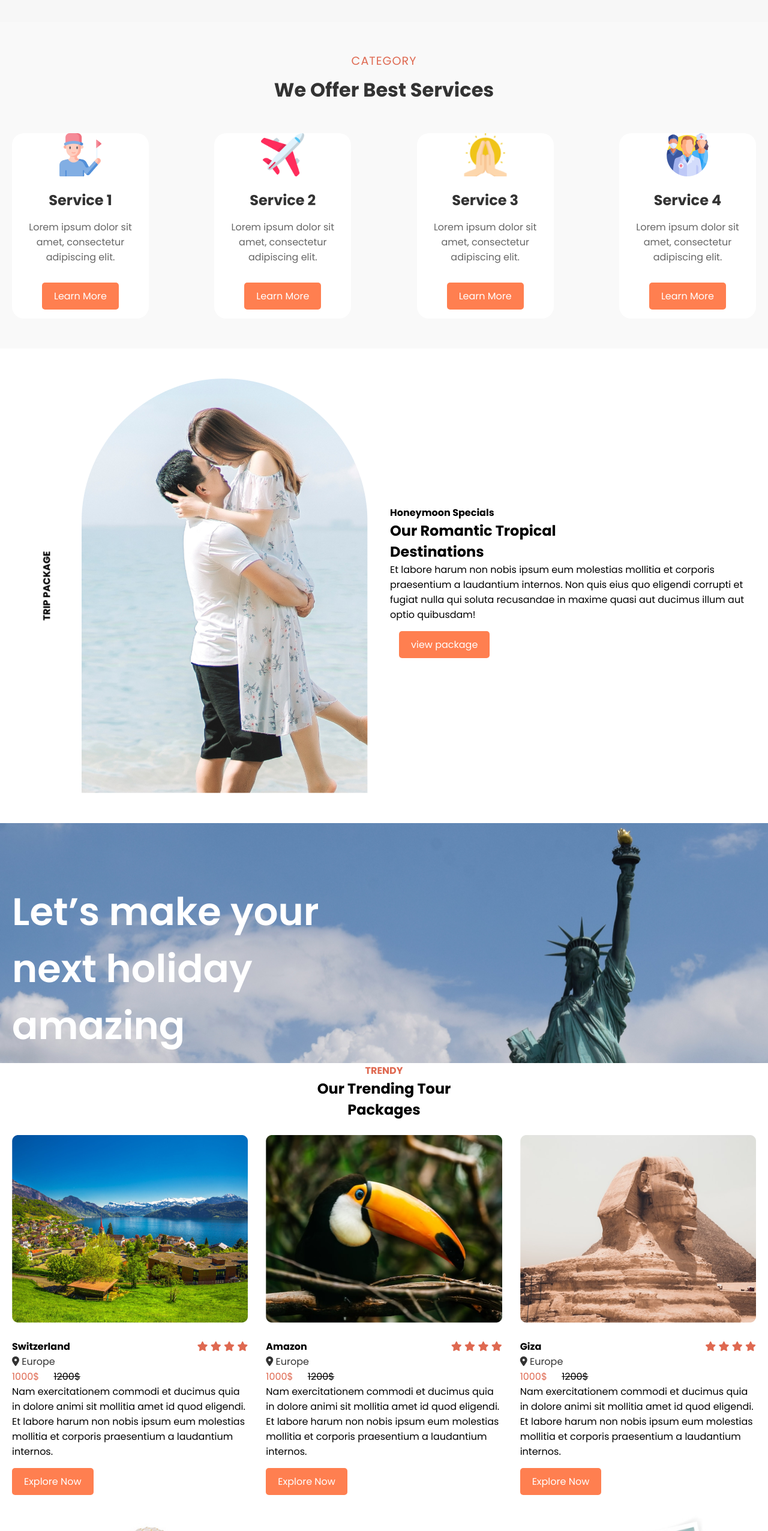
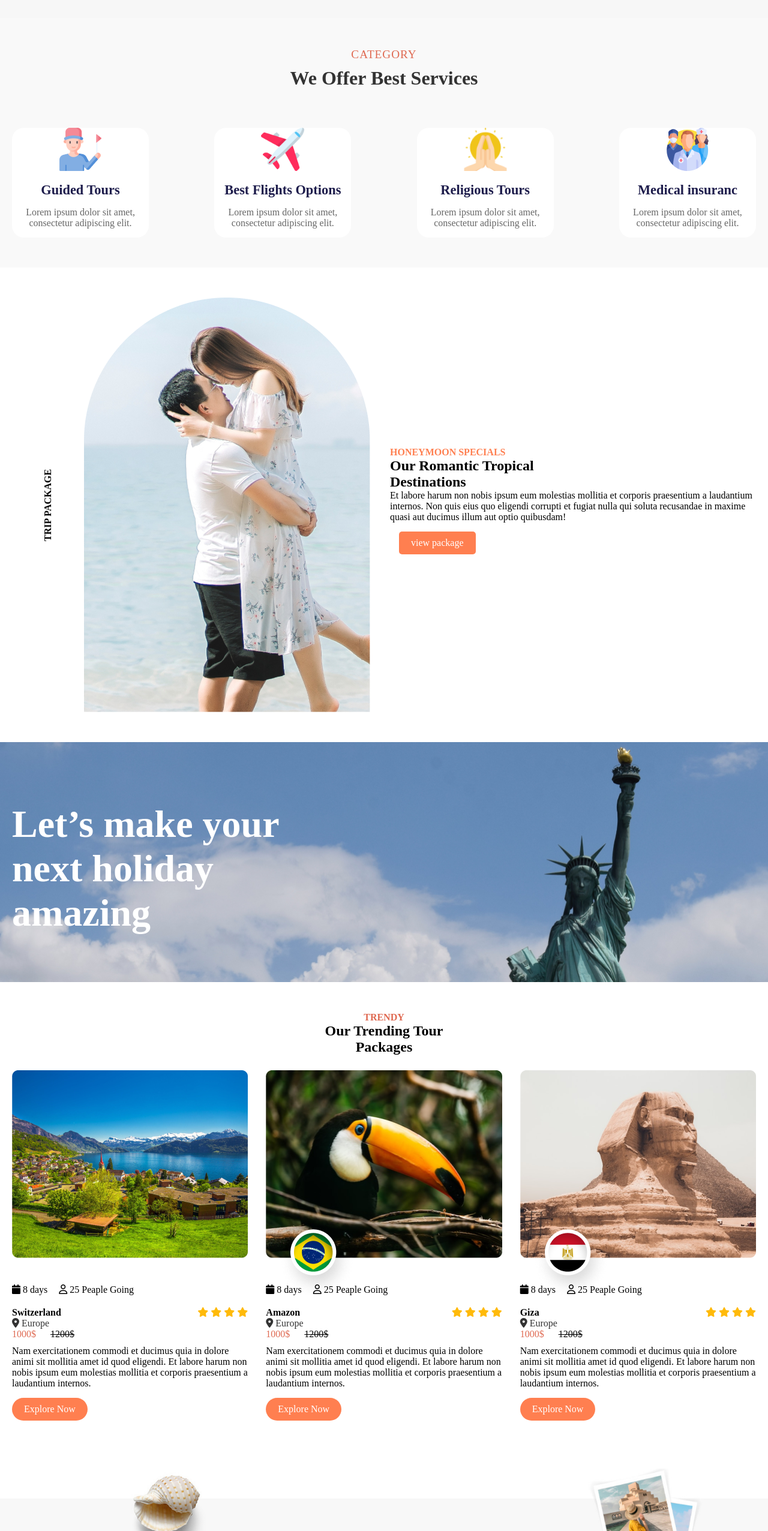
Before and after one commit to sko814629/Tourist, a plain HTML site: page index.html in a window 1280 px wide. Shown: the part 868-3420 px from the top of the page at 60% size. Drawn offline with nearby package versions, Linux system fonts and the light colour scheme; a web font is replaced by a local one.

Commit message:
desktop allmost done

```diff
--- a/css/style.css
+++ b/css/style.css
@@ -1,4 +1,5 @@
         @import url('https://fonts.googleapis.com/css2?family=Poppins:ital,wght@0,100;0,200;0,300;0,400;0,500;0,600;0,700;0,800;0,900;1,100;1,200;1,300;1,400;1,500;1,600;1,700;1,800;1,900&display=swap');
+        @import url('https://fonts.googleapis.com/css2?family=Poppins:ital,wght@0,100;0,200;0,300;0,400;0,500;0,600;0,700;0,800;0,900;1,100;1,200;1,300;1,400;1,500;1,600;1,700;1,800;1,900&family=Volkhov:ital,wght@0,400;0,700;1,400;1,700&display=swap');
         * {
             margin: 0;
             padding: 0;
@@ -11,6 +12,7 @@
 
         body {
             font-family: "Poppins", serif;
+            font-family: "Volkhov", serif;
         }
 
         a {
@@ -253,7 +255,8 @@
         .category h2 {
             font-size: 2rem;
             color: #333;
-            margin-bottom: 3.0rem
+            margin-bottom: 4.0rem;
+            font-family: "Volkhov", serif;
         }
 
         .category .cards {
@@ -274,7 +277,7 @@
             /* transition: transform 0.3s ease, box-shadow 0.3s ease; */
         }
 
-        .card .small-circle {
+        .card::after {
             width: 50px;
             height: 50px;
             background-color: #DF6951;
@@ -282,12 +285,16 @@
             position: absolute;
             left: -30px;
             bottom: -30px;
-            z-index: 0;
-            opacity: 0;
+            z-index: 1;
+            /* Positioned below the card */
+            content: "";
+            display: none;
+            /* Ensures the pseudo-element is visible */
         }
 
-        .card:hover .small-circle {
-            opacity: 1;
+        .card:hover::after {
+            /* opacity: 1; */
+            display: block;
         }
 
         .card:hover {
@@ -301,9 +308,9 @@
         }
 
         .card h3 {
-            font-size: 1.5rem;
+            font-size: 1.4rem;
             margin: 15px;
-            color: #333;
+            color: #1E1D4C;
         }
 
         .card p {
@@ -372,6 +379,11 @@
             width: calc(50% - 10px);
         }
 
+        .trip-heading h4 {
+            text-transform: uppercase;
+            color: #ff7f50;
+        }
+
         .trip-heading .btn {
             display: inline-block;
             margin: 15px;
@@ -437,9 +449,13 @@
             /* Accent color */
             color: #fff;
             text-decoration: none;
-            border-radius: 5px;
+            border-radius: 50px;
             text-align: center;
             transition: background-color 0.3s ease;
+        }
+
+        .trent-card .describtion {
+            margin-top: 10px;
         }
 
         .trend-img {
@@ -452,14 +468,23 @@
             bottom: -70px;
         }
 
+        .trend-date {
+            margin-top: 40px;
+        }
+
         .place-review {
             display: flex;
             justify-content: space-between;
             padding-top: 20px;
         }
 
+        .trend-user {
+            margin-left: 15px;
+            display: inline-block;
+        }
+
         .review-start a i {
-            color: #DF6951;
+            color: #FFBA0A;
         }
 
         .old-price {
@@ -485,6 +510,10 @@
         .testmonial h2 {
             text-align: center;
             margin-bottom: 40px;
+        }
+
+        section.trending {
+            padding-block: 50px;
         }
 
         .client-feetback {
@@ -514,6 +543,10 @@
 
         footer.footer {
             padding-block: 50px;
+        }
+
+        a.email-box input {
+            padding-inline: 5px;
         }
 
         .footer-column {
--- a/index.html
+++ b/index.html
@@ -85,9 +85,9 @@
             <div class="cards">
                 <div class="card">
                     <img src="./img/tour-guide 1.png" alt="Service 1">
-                    <h3>Service 1</h3>
+                    <h3>Guided Tours</h3>
                     <p>Lorem ipsum dolor sit amet, consectetur adipiscing elit.</p>
-                    <a href="#" class="btn">Learn More</a>
+                    <!-- <a href="#" class="btn">Learn More</a> -->
                     <div class="small-circle">
 
                     </div>
@@ -96,27 +96,27 @@
                 </div>
                 <div class="card">
                     <img src="./img/travelling 1.png" alt="Service 2">
-                    <h3>Service 2</h3>
+                    <h3>Best Flights Options</h3>
                     <p>Lorem ipsum dolor sit amet, consectetur adipiscing elit.</p>
-                    <a href="#" class="btn">Learn More</a>
+                    <!-- <a href="#" class="btn">Learn More</a> -->
                     <div class="small-circle">
 
                     </div>
                 </div>
                 <div class="card">
                     <img src="./img/hands 1.png" alt="Service 3">
-                    <h3>Service 3</h3>
+                    <h3>Religious Tours</h3>
                     <p>Lorem ipsum dolor sit amet, consectetur adipiscing elit.</p>
-                    <a href="#" class="btn">Learn More</a>
+                    <!-- <a href="#" class="btn">Learn More</a> -->
                     <div class="small-circle">
 
                     </div>
                 </div>
                 <div class="card">
                     <img src="./img/medical-team 1.png" alt="Service 4">
-                    <h3>Service 4</h3>
+                    <h3>Medical insuranc</h3>
                     <p>Lorem ipsum dolor sit amet, consectetur adipiscing elit.</p>
-                    <a href="#" class="btn">Learn More</a>
+                    <!-- <a href="#" class="btn">Learn More</a> -->
                     <div class="small-circle">
 
                     </div>
@@ -158,9 +158,14 @@
                 <div class="trent-card">
                     <div class="trend-img">
                         <img src="./img/Rectangle 19305.png" alt="trend-img1">
+
+
                         <div class="trent-icon">
                             <img src="./img/Ellipse 623.png" alt="">
                         </div>
+                    </div>
+                    <div class="trend-date">
+                        <span><i class="fa-solid fa-calendar"></i> 8 days</span> <span class="trend-user"><i class="fa-regular fa-user"></i> 25 Peaple Going</span>
                     </div>
                     <div class="trend-heading">
 
@@ -190,9 +195,13 @@
                 <div class="trent-card">
                     <div class="trend-img">
                         <img src="./img/Rectangle 19305 (1).png" alt="trend-img2">
+
                         <div class="trent-icon">
-                            <img src="./img/Ellipse 623.png" alt="">
+                            <img src="./img/Ellipse 623 (1).png" alt="">
                         </div>
+                    </div>
+                    <div class="trend-date">
+                        <span><i class="fa-solid fa-calendar"></i> 8 days</span> <span class="trend-user"><i class="fa-regular fa-user"></i> 25 Peaple Going</span>
                     </div>
                     <div class="trend-heading">
                         <div class="place-review">
@@ -221,9 +230,14 @@
                 <div class="trent-card">
                     <div class="trend-img">
                         <img src="./img/Rectangle 19305 (2).png" alt="trend-img3">
+
                         <div class="trent-icon">
-                            <img src="./img/Ellipse 623.png" alt="">
+                            <img src="./img/Ellipse 623 (2).png" alt="">
                         </div>
+
+                    </div>
+                    <div class="trend-date">
+                        <span><i class="fa-solid fa-calendar"></i> 8 days</span> <span class="trend-user"><i class="fa-regular fa-user "></i> 25 Peaple Going</span>
                     </div>
                     <div class="trend-heading">
                         <div class="place-review">
```
Also changed, not shown: img/Ellipse 623 (1).png (added), img/Ellipse 623 (2).png (added).
